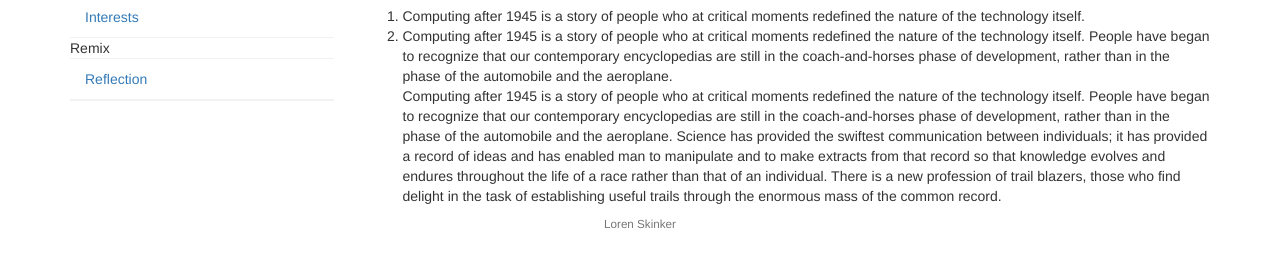
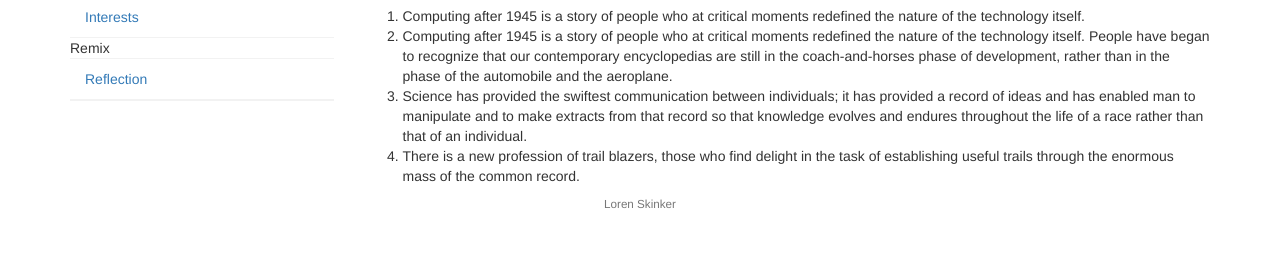
Before and after one commit to lorenjskinker/3844-skinker, a plain HTML site: page video.html in a window 1280 px wide. Shown: the part 136-402 px from the top of the page. Drawn offline with nearby package versions, Linux system fonts and the light colour scheme.

Commit message:
new list

```diff
--- a/video.html
+++ b/video.html
@@ -46,7 +46,9 @@
                     <ol>
                       <li>Computing after 1945 is a story of people who at critical moments redefined the nature of the technology itself.</li>
                       <li>Computing after 1945 is a story of people who at critical moments redefined the nature of the technology itself. People have began to recognize that our contemporary encyclopedias are still in the coach-and-horses phase of development, rather than in the phase of the automobile and the aeroplane.</li>
-                    Computing after 1945 is a story of people who at critical moments redefined the nature of the technology itself. People have began to recognize that our contemporary encyclopedias are still in the coach-and-horses phase of development, rather than in the phase of the automobile and the aeroplane. Science has provided the swiftest communication between individuals; it has provided a record of ideas and has enabled man to manipulate and to make extracts from that record so that knowledge evolves and endures throughout the life of a race rather than that of an individual. There is a new profession of trail blazers, those who find delight in the task of establishing useful trails through the enormous mass of the common record.</p>
+                      <li>Science has provided the swiftest communication between individuals; it has provided a record of ideas and has enabled man to manipulate and to make extracts from that record so that knowledge evolves and endures throughout the life of a race rather than that of an individual.</li>
+                      <li>There is a new profession of trail blazers, those who find delight in the task of establishing useful trails through the enormous mass of the common record.</li>
+                    </ol>
 
 </p>
 
```
